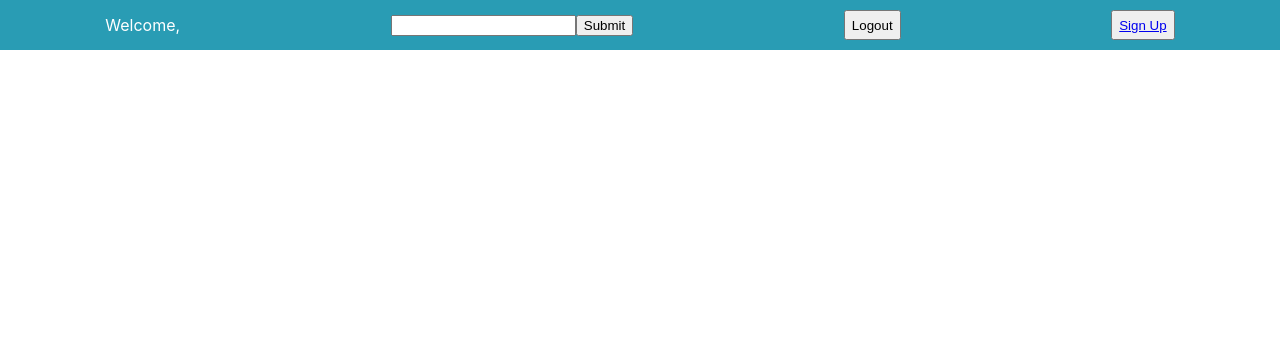
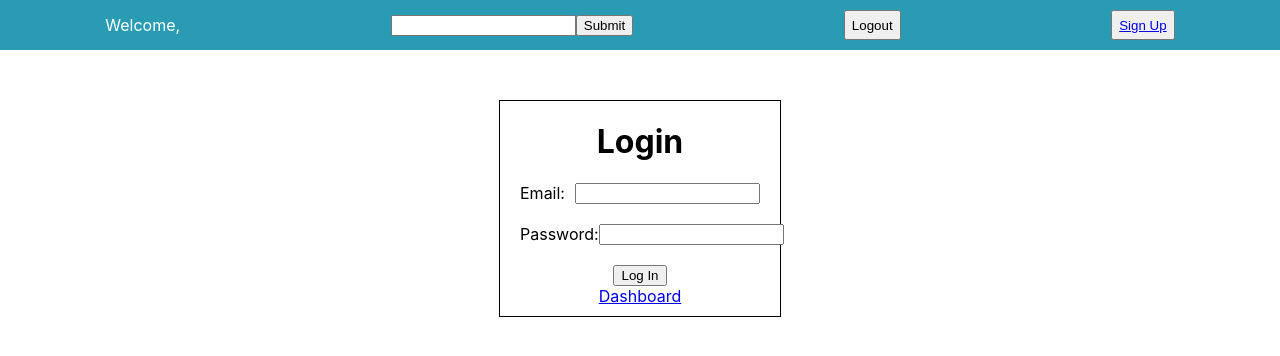
Before and after one commit to theMVPshop/gantt-app, a React (Create React App) app: page /login in a window 1280 px wide. Shown: the top 356 px of the page. Built offline with nearby package versions, Linux system fonts and the light colour scheme.

Commit message:
logout functionality and routing

```diff
--- a/src/Router.js
+++ b/src/Router.js
@@ -10,7 +10,7 @@ import CohortForm from "./components/Forms/CohortForm";
 const Router = () => {
   return (
     <Routes>
-      <Route path="/" element={<Login />} />
+      <Route path="/login" element={<Login />} />
       {/* Dashboard renders the Gantt chart with data */}
       <Route path="/dashboard" element={<Dashboard />} />
       <Route path="/signup" element={<Signup />} />
--- a/src/components/Login.js
+++ b/src/components/Login.js
@@ -29,10 +29,9 @@ const Login = () => {
       console.log("res.data in login post request: ", res.data)
 
       // store the logged-in user's information
+      localStorage.setItem("token", res.data.accessToken)
       localStorage.setItem("user_name", res.data.first_name)
       localStorage.setItem("user_id", res.data.id)
-      let userToken = res.data.accessToken
-      console.log("stored token", userToken)
 
       // set logged-in cookie to true and display the user's dashboard
       document.cookie = "loggedIn=true;"
--- a/src/components/Nav/Nav.js
+++ b/src/components/Nav/Nav.js
@@ -13,7 +13,10 @@ const Nav = () => {
       <p>Welcome, {localStorage.getItem("user_name")}</p>
       <CohortForm cohortDisplay={cohortFormDisplay}></CohortForm>
       <button className="nav-link">
-        <Link to="/login" className="link">
+        <Link to="/login" className="link" onClick={() => {
+          document.cookie = "loggedIn="
+          localStorage.clear()
+        }}>
           Logout
         </Link>
       </button>
```
